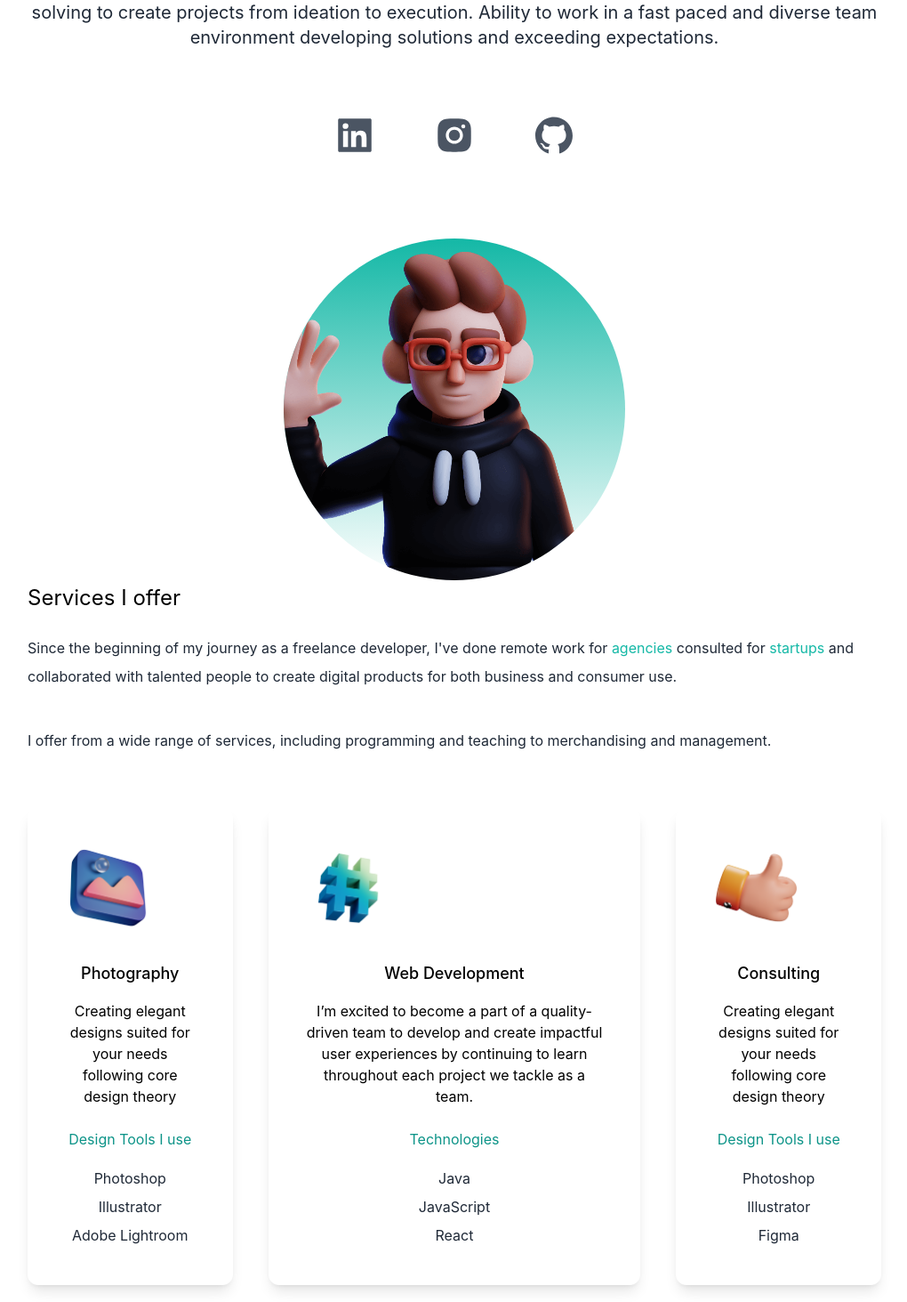
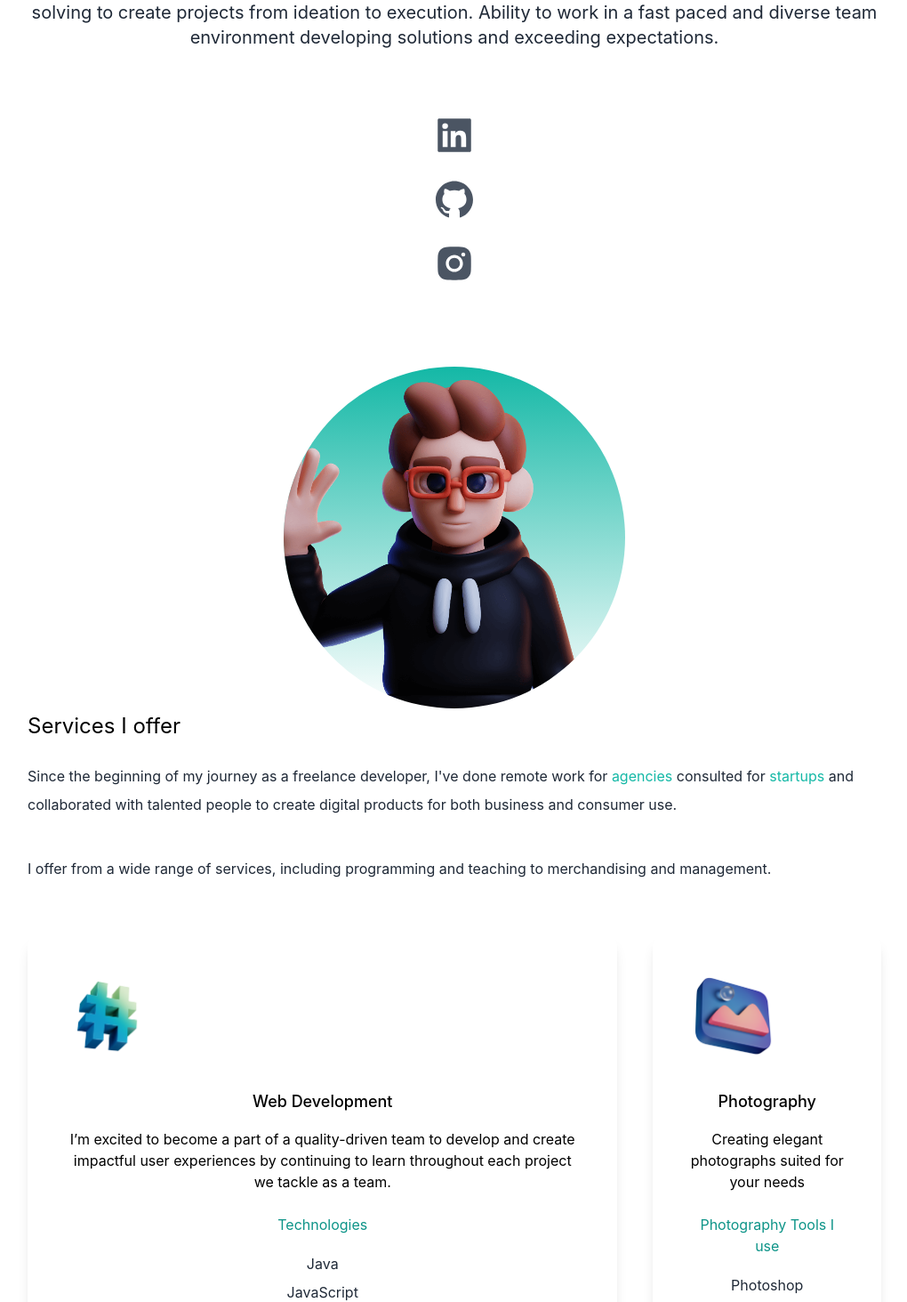
Before and after one commit to GundamMosi10/colin-react-portfolio-latest, a Next.js app: page / in a window 1280 px wide. Shown: the part 428-1891 px from the top of the page at 89% size, without its empty margins (129-1149 px from the left). Built offline with nearby package versions, Linux system fonts and the light colour scheme.

Commit message:
added links to github instagram linkedin for the corresponding buttons on the page

```diff
--- a/pages/index.tsx
+++ b/pages/index.tsx
@@ -5,7 +5,6 @@ import Image from "next/image";
 import deved from "../public/dev-ed-wave.png";
 import design from '../public/design.png';
 import code from '../public/code.png';
-import consulting from '../public/consulting.png';
 import web1 from '../public/web1.png';
 import web2 from '../public/web2.png';
 import web3 from '../public/web3.png';
@@ -51,10 +50,20 @@ export default function Home() {
               Passionate and solutions driven full stack web developer with a web development certificate from Columbia University Engineering School and a Java full stack development certificate from Southern Methodist University. Utilizing the skills of analysis, collaboration, communication and team problem solving to create projects from ideation to execution. Ability to work in a fast paced and diverse team environment developing solutions and exceeding expectations.
             </p>
           </div>
-          <div className="text-5xl flex justify-center gap-16 py-3 text-gray-600 dark:text-white">
+          <div className="text-5xl flex justify-center gap-16 py-3 text-gray-600 dark:text-white cursor-pointer">
+            <a href="https://www.linkedin.com/in/colin-cargile-71b289166">
             <AiFillLinkedin />
+            </a>
+          </div>
+          <div className="text-5xl flex justify-center gap-16 py-3 text-gray-600 dark:text-white cursor-pointer">
+            <a href="https://github.com/GundamMosi10">
+            <AiFillGithub />
+            </a>
+          </div>
+          <div className="text-5xl flex justify-center gap-16 py-3 text-gray-600 dark:text-white cursor-pointer">
+            <a href="https://www.instagram.com/colinmosi/">
             <AiFillInstagram />
-            <AiFillGithub />
+            </a>
           </div>
           <div className="relative mx-auto bg-gradient-to-b from-teal-500 rounded-full w-80 h-80 mt-20 overflow-hidden md:h-96 md:w-96">
             <Image src={deved} layout="fill" objectFit="cover"/>
@@ -76,18 +85,7 @@ export default function Home() {
             </p>
           </div>
           <div className="lg:flex gap-10">
-            <div className="text-center shadow-lg p-10 rounded-xl my-10">
-              <Image src={design} width={100} height={100}/>
-              <h3 className="text-lg font-medium pt-8 pb-2 dark:text-white">
-                Photography
-              </h3>
-              <p className="py-2 dark:text-white">Creating elegant designs suited for your needs following core design theory</p>
-              <h4 className="py-4 text-teal-600">Design Tools I use</h4>
-              <p className="text-gray-800 py-1 dark:text-white">Photoshop</p>
-              <p className="text-gray-800 py-1 dark:text-white">Illustrator</p>
-              <p className="text-gray-800 py-1 dark:text-white">Adobe Lightroom</p>
-            </div>
-            <div className="text-center shadow-lg p-10 rounded-xl my-10">
+          <div className="text-center shadow-lg p-10 rounded-xl my-10">
               <Image src={code} width={100} height={100}/>
               <h3 className="text-lg font-medium pt-8 pb-2 dark:text-white">
                 Web Development
@@ -99,15 +97,15 @@ export default function Home() {
               <p className="text-gray-800 py-1 dark:text-white">React</p>
             </div>
             <div className="text-center shadow-lg p-10 rounded-xl my-10">
-              <Image src={consulting} width={100} height={100}/>
+              <Image src={design} width={100} height={100}/>
               <h3 className="text-lg font-medium pt-8 pb-2 dark:text-white">
-                Consulting
+                Photography
               </h3>
-              <p className="py-2 dark:text-white">Creating elegant designs suited for your needs following core design theory</p>
-              <h4 className="py-4 text-teal-600">Design Tools I use</h4>
+              <p className="py-2 dark:text-white">Creating elegant photographs suited for your needs</p>
+              <h4 className="py-4 text-teal-600">Photography Tools I use</h4>
               <p className="text-gray-800 py-1 dark:text-white">Photoshop</p>
               <p className="text-gray-800 py-1 dark:text-white">Illustrator</p>
-              <p className="text-gray-800 py-1 dark:text-white">Figma</p>
+              <p className="text-gray-800 py-1 dark:text-white">Adobe Lightroom</p>
             </div>
           </div>
         </section>
```
